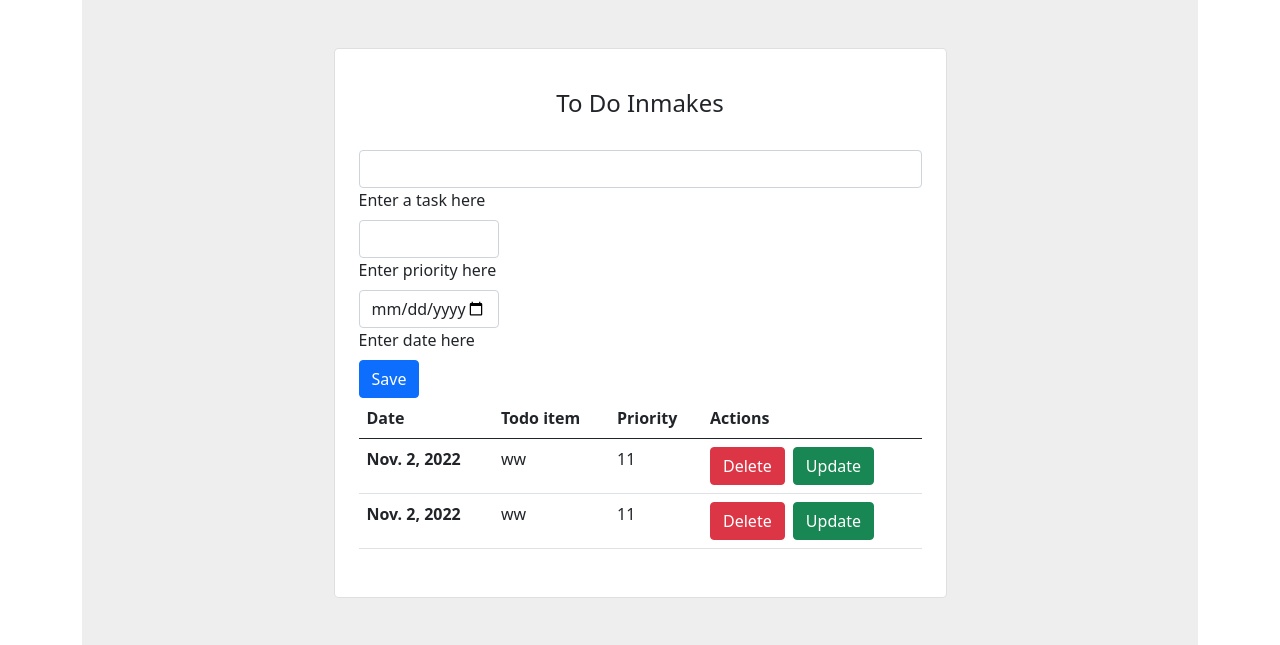
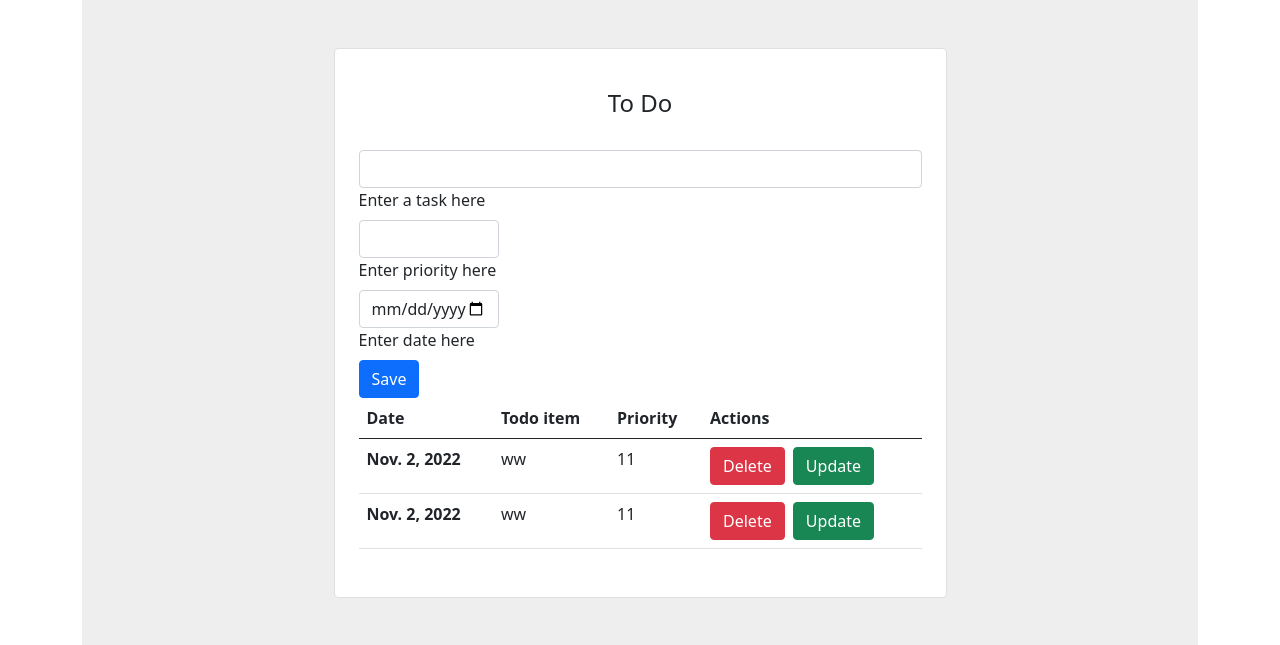
Before and after one commit to tubii2255/django_todo, a Django app: page / in a window 1280 px wide. Shown: the top 645 px of the page. Run offline with Django 4.2, Linux system fonts and the light colour scheme; data comes from the database, SQL or seed files in the repository; both versions use the stored data as it was after the commit.

```diff
--- a/todoproject/templates/home.html
+++ b/todoproject/templates/home.html
@@ -17,7 +17,7 @@
                   <div class="card rounded-3">
                     <div class="card-body p-4">
 
-                      <h4 class="text-center my-3 pb-3">To Do Inmakes</h4>
+                      <h4 class="text-center my-3 pb-3">To Do </h4>
 
                       <form class="row row-cols-lg-auto g-3 justify-content-center align-items-center mb-4 pb-2">
                         <div class="col-12">
```
Also changed, not shown: todoproject/db.sqlite3.
